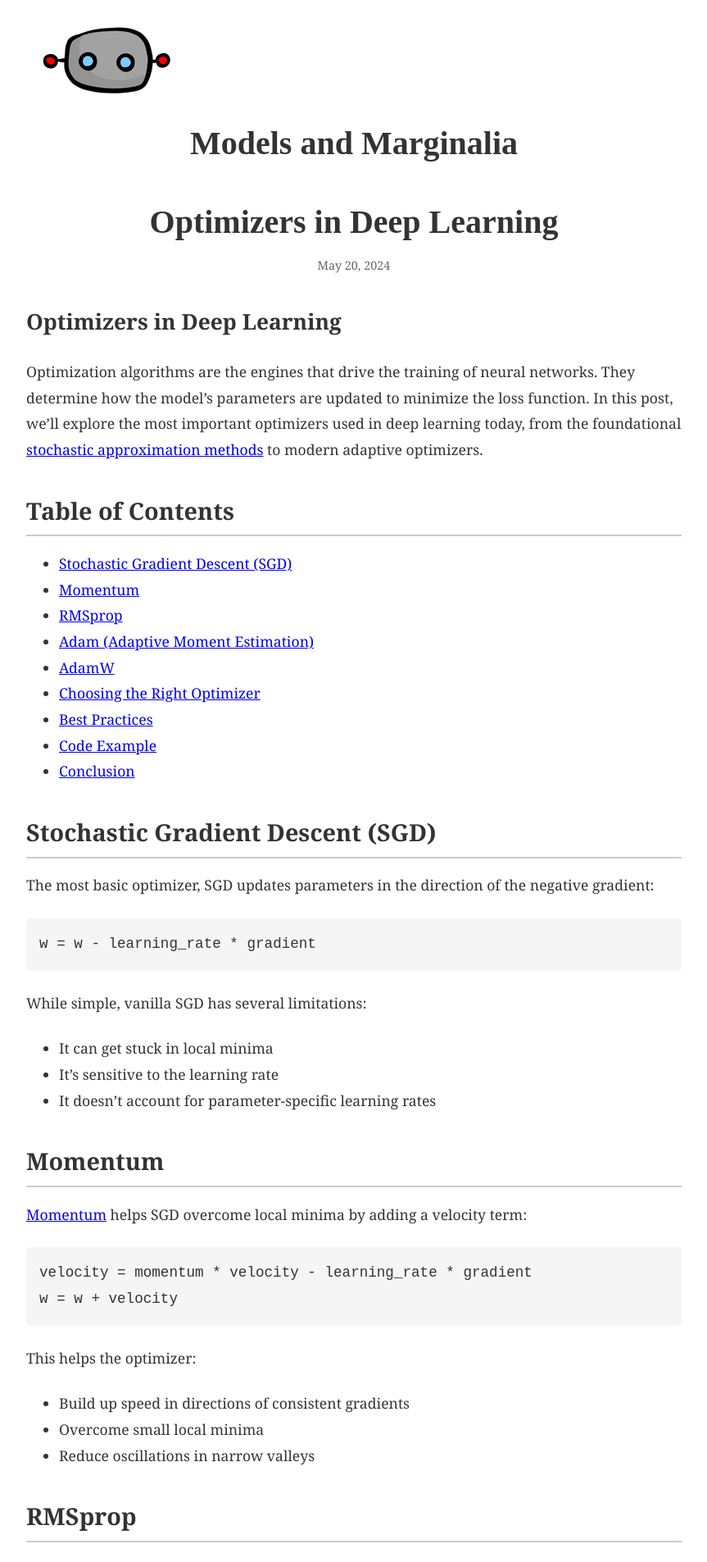
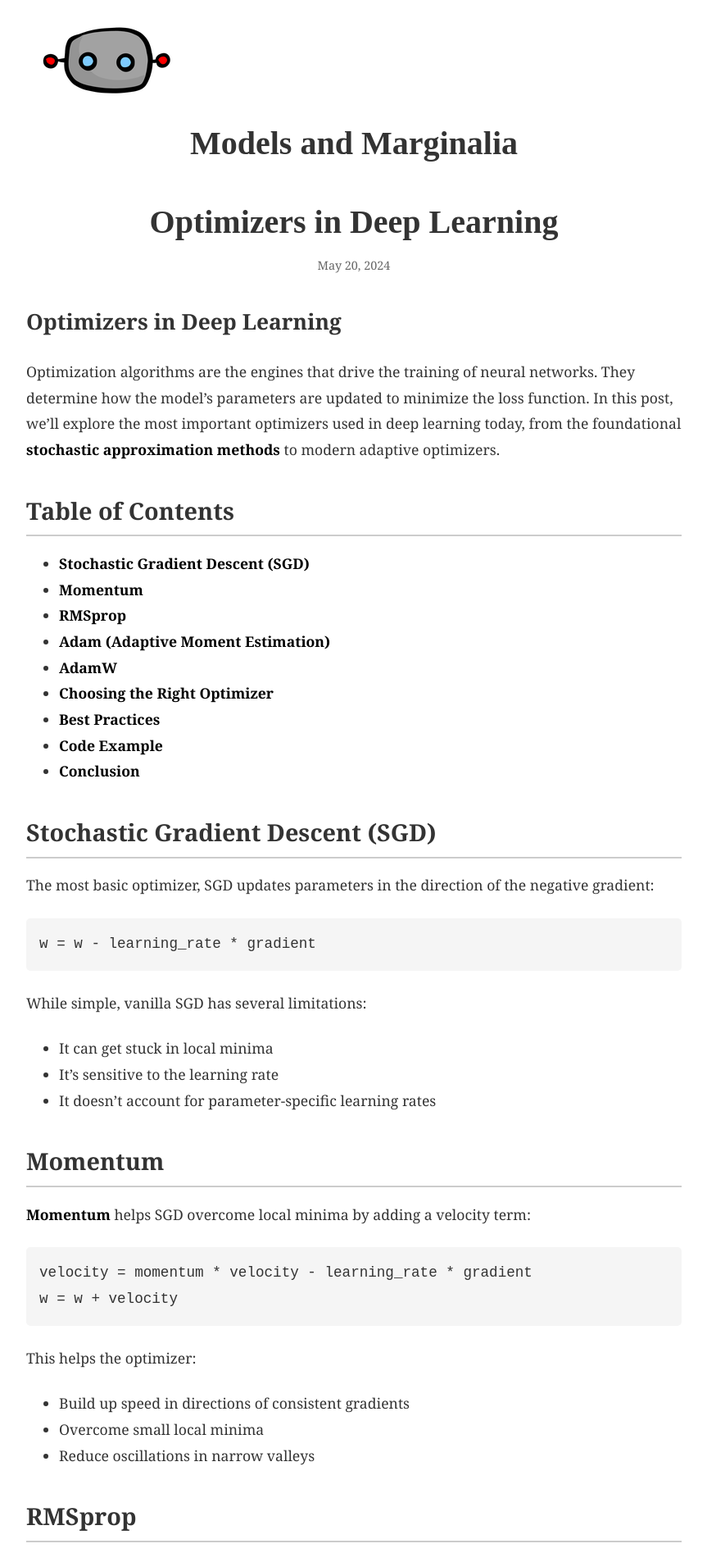
Before and after one commit to hamishhuggard/models-and-marginalia, a Jekyll site: the page built from docs/_posts/2024-05-20-optimizers.md, in a window 1280 px wide. Shown: the top 1905 px of the page at 82% size, without its empty margins (208-1071 px from the left). Built offline with Jekyll 4.4.1, drawn with Linux system fonts in a browser that asks for light colours.

Commit message:
Update link styles for consistency across the site

```diff
--- a/docs/css/styles.css
+++ b/docs/css/styles.css
@@ -63,13 +63,14 @@ header h1 {
   margin-bottom: 0.75rem;
 }
 
-.posts a {
+/* Link styles */
+a {
   font-weight: bold;
   color: #000;
   text-decoration: none;
 }
 
-.posts a:hover {
+a:hover {
   text-decoration: underline;
 }
 
@@ -134,3 +135,25 @@ header h1 {
   background: none;
   padding: 0;
 }
+
+/* Post content specific styles */
+.post-content a {
+  font-weight: bold;
+  color: #000;
+  text-decoration: none;
+}
+
+.post-content a:hover {
+  text-decoration: underline;
+}
+
+/* Keep the posts list specific styles */
+.posts a {
+  font-weight: bold;
+  color: #000;
+  text-decoration: none;
+}
+
+.posts a:hover {
+  text-decoration: underline;
+}
```
